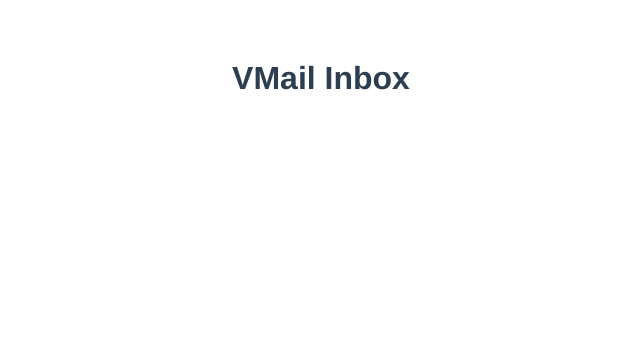
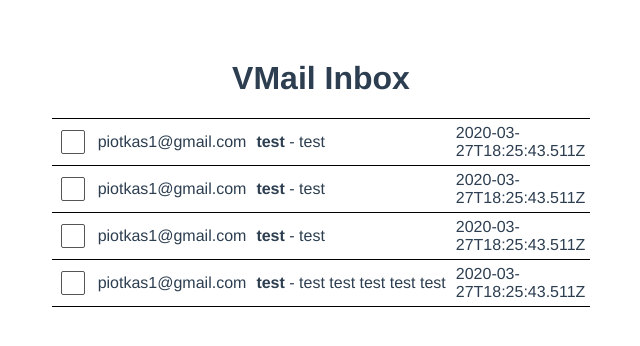
Before and after one commit to kasprzyk/vue3-gmail-clone, a Vue app: page / in a window 1280 px wide. Shown: the top 346 px of the page, without its empty margins (319-959 px from the left). Built offline with nearby package versions, Linux system fonts and the light colour scheme.

Commit message:
table added

```diff
--- a/src/App.vue
+++ b/src/App.vue
@@ -1,52 +1,67 @@
 <template>
   <h1>VMail Inbox</h1>
+  <table class="mail-table">
+    <tbody>
+      <tr v-for="email in emails" :key="email.id" class="clickable">
+        <td>
+          <input type="checkbox" />
+        </td>
+        <td>{{ email.from }}</td>
+        <td>
+          <p>
+            <strong>{{ email.subject }}</strong> - {{ email.body }}
+          </p>
+        </td>
+        <td class="date">{{ email.sentAt }}</td>
+      </tr>
+    </tbody>
+  </table>
 </template>
 
 <script>
-
 export default {
-  name: 'App',
-  data(){
+  name: "App",
+  data() {
     return {
-      "emails": [
+      emails: [
         {
-          "id": 1,
-          "from": "team@vuemastery.com",
-          "subject": "What's up with Vue 3.0? Here's how to find out from Evan You",
-          "body": "The opening keynote of VueConf US this year was Evan You (the creator of Vue), giving his State of the Vuenion address. He walked us through the journey of getting Vue 3 from a prototype to a reality the past year. He also dove into Vue's overall growth in the community.",
-          "sentAt": "2020-03-27T18:25:43.511Z",
-          "archived": false,
-          "read": true
+          id: 1,
+          from: "piotkas1@gmail.com",
+          subject: "test",
+          body: "test",
+          sentAt: "2020-03-27T18:25:43.511Z",
+          archived: false,
+          read: true
         },
         {
-          "id": 2,
-          "from": "jeffrey@vuetraining.net",
-          "subject": "Learn by doing - Vue 3 Zero to Intermediate in 8 weeks",
-          "body": "Building projects is one of the most effective ways to learn - and _the_ most effective way _remember_ what you've learned - but it can be frustrating.\n\nThis 8-week course takes the pain out of 'learning by doing'.\n\nEach week we give you\n\n* a project that will grow your skills without overwhelming you\n* links to hand-picked resources, such as Vue Mastery videos, that share the knowledge you'll need for the project (no more useless rabbit holes)\n* answers to any and all questions you have while working\n* feedback on your completed code (so you're only learning good habits)\n\nOur instructors are standing by to answer your questions.\n\nReady to learn?",
-          "sentAt": "2020-05-20T18:25:43.511Z",
-          "archived": false,
-          "read": false
+          id: 2,
+          from: "piotkas1@gmail.com",
+          subject: "test",
+          body: "test",
+          sentAt: "2020-03-27T18:25:43.511Z",
+          archived: false,
+          read: true
         },
         {
-          "id": 3,
-          "from": "damian@dulisz.com",
-          "subject": "#177: Updated Vue.js Roadmap; Vuex v4.0.0-alpha.1 has been released; Kia King Ishii join the core team; Nuxt v2.12 released; Videos from Vue.js Amsterdam 2020 are here!",
-          "body": "First of all, lets congratulate Kia King Ishii on joining the Vue.js core team! 🎉 He has been doing an incredible job building vuex-orm and will now focus on working on the next versions of Vuex.\n\nSpeaking of which – Vuex v4.0.0-alpha.1 has just been released! This is the version of Vuex that will work with Vue 3.0 but keep the familiar API you know from the current version.",
-          "sentAt": "2020-03-18T18:25:43.511Z",
-          "archived": false,
-          "read": false
+          id: 3,
+          from: "piotkas1@gmail.com",
+          subject: "test",
+          body: "test",
+          sentAt: "2020-03-27T18:25:43.511Z",
+          archived: false,
+          read: true
         },
         {
-          "id": 4,
-          "from": "anthony@vuejsdevelopers.com",
-          "subject": "'Vue 3 Release Roadmap' + 6 more must-read articles from this week",
-          "body": "Newsletter Issue #161",
-          "sentAt": "2020-03-24T18:25:43.511Z",
-          "archived": true,
-          "read": false
+          id: 4,
+          from: "piotkas1@gmail.com",
+          subject: "test",
+          body: "test test test test test",
+          sentAt: "2020-03-27T18:25:43.511Z",
+          archived: false,
+          read: true
         }
       ]
-    }
+    };
   }
 };
 </script>
@@ -86,12 +101,12 @@ button.selected {
   cursor: pointer;
 }
 
-input[type='checkbox'] {
-  -webkit-appearance:none;
+input[type="checkbox"] {
+  -webkit-appearance: none;
   cursor: pointer;
-  width:24px;
-  height:24px;
-  background:white;
+  width: 24px;
+  height: 24px;
+  background: white;
   border-radius: 2px;
   border: 1px solid #555;
   position: relative;
@@ -99,11 +114,11 @@ input[type='checkbox'] {
   padding: 10px;
 }
 
-input[type='checkbox'].partial-check {
-  background: #ABC;
+input[type="checkbox"].partial-check {
+  background: #abc;
 }
 
-input[type='checkbox']:checked {
+input[type="checkbox"]:checked {
   background: #679;
 }
 
@@ -113,7 +128,8 @@ input[type='checkbox']:checked {
 
 /* Modal */
 
-.modal, .overlay {
+.modal,
+.overlay {
   width: 100%;
   height: 100%;
   position: fixed;
@@ -150,7 +166,7 @@ input[type='checkbox']:checked {
   border-collapse: collapse;
 }
 .mail-table tr.read {
-  background-color: #EEE;
+  background-color: #eee;
 }
 .mail-table tr {
   height: 40px;
```
Also changed, not shown: 2 other files (tests, documents, lock files or other folders).
